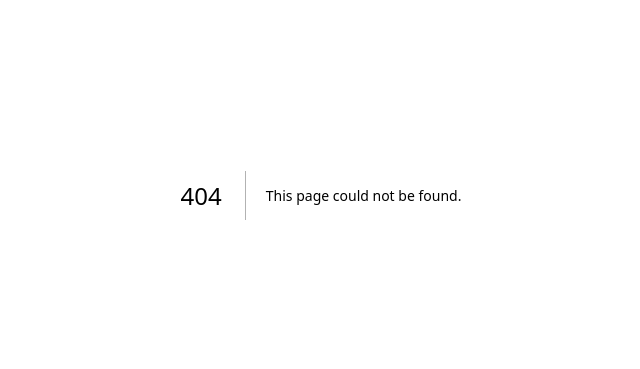
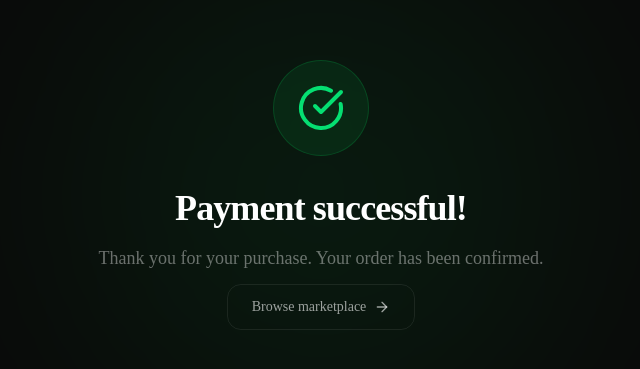
Before and after one commit to hs56704-alt/shopforge, a Next.js app: page /success in a window 1280 px wide. Before the commit this address had no page. Shown: the part 205-574 px from the top of the page, without its empty margins (319-959 px from the left). Built offline with nearby package versions, Linux system fonts and the light colour scheme.

Commit message:
success and cancelled page

```diff
--- /dev/null
+++ b/app/cancelled/page.tsx
@@ -0,0 +1,34 @@
+import Link from "next/link";
+import { XCircle, ArrowLeft } from "lucide-react";
+
+export default function CancelledPage() {
+  return (
+    <div className="min-h-screen bg-[#0a0a0a] text-white flex items-center justify-center px-6">
+
+      <div className="fixed inset-0 pointer-events-none">
+        <div className="absolute top-1/2 left-1/2 -translate-x-1/2 -translate-y-1/2 w-[500px] h-[500px] rounded-full bg-red-600/10 blur-[120px]" />
+      </div>
+
+      <div className="relative text-center max-w-md">
+        <div className="flex items-center justify-center mb-8">
+          <div className="h-24 w-24 rounded-full bg-red-500/10 border border-red-500/20 flex items-center justify-center">
+            <XCircle className="h-12 w-12 text-red-400" />
+          </div>
+        </div>
+
+        <h1 className="text-4xl font-bold tracking-tight mb-4">
+          Payment cancelled
+        </h1>
+        <p className="text-white/40 text-lg mb-8">
+          Your payment was cancelled. No charges were made.
+        </p>
+
+        <Link href="/marketplace"
+          className="inline-flex items-center gap-2 bg-white text-black font-medium px-6 py-3 rounded-xl hover:bg-white/90 transition-colors text-sm">
+          <ArrowLeft className="h-4 w-4" />
+          Back to marketplace
+        </Link>
+      </div>
+    </div>
+  );
+}
--- /dev/null
+++ b/app/success/page.tsx
@@ -0,0 +1,62 @@
+import Link from "next/link";
+import { CheckCircle, ShoppingBag, ArrowRight } from "lucide-react";
+
+interface Props {
+  searchParams: Promise<{ orderId?: string; storeSlug?: string }>;
+}
+
+export default async function SuccessPage({ searchParams }: Props) {
+  const { orderId, storeSlug } = await searchParams;
+
+  return (
+    <div className="min-h-screen bg-[#0a0a0a] text-white flex items-center justify-center px-6">
+
+      {/* Background glow */}
+      <div className="fixed inset-0 pointer-events-none">
+        <div className="absolute top-1/2 left-1/2 -translate-x-1/2 -translate-y-1/2 w-[500px] h-[500px] rounded-full bg-green-600/10 blur-[120px]" />
+      </div>
+
+      <div className="relative text-center max-w-md">
+
+        {/* Success icon */}
+        <div className="flex items-center justify-center mb-8">
+          <div className="h-24 w-24 rounded-full bg-green-500/10 border border-green-500/20 flex items-center justify-center">
+            <CheckCircle className="h-12 w-12 text-green-400" />
+          </div>
+        </div>
+
+        <h1 className="text-4xl font-bold tracking-tight mb-4">
+          Payment successful!
+        </h1>
+        <p className="text-white/40 text-lg mb-3">
+          Thank you for your purchase. Your order has been confirmed.
+        </p>
+
+        {orderId && (
+          <div className="inline-flex items-center gap-2 bg-white/5 border border-white/[0.08] rounded-xl px-4 py-2 mb-8">
+            <span className="text-xs text-white/30">Order ID:</span>
+            <span className="text-xs text-white/60 font-mono">
+              {orderId.slice(-12).toUpperCase()}
+            </span>
+          </div>
+        )}
+
+        {/* Actions */}
+        <div className="flex flex-col sm:flex-row items-center justify-center gap-3">
+          {storeSlug && (
+            <Link href={`/store/${storeSlug}`}
+              className="flex items-center gap-2 bg-white text-black font-medium px-6 py-3 rounded-xl hover:bg-white/90 transition-colors text-sm">
+              <ShoppingBag className="h-4 w-4" />
+              Continue shopping
+            </Link>
+          )}
+          <Link href="/marketplace"
+            className="flex items-center gap-2 border border-white/[0.08] text-white/60 hover:text-white px-6 py-3 rounded-xl transition-colors text-sm">
+            Browse marketplace
+            <ArrowRight className="h-4 w-4" />
+          </Link>
+        </div>
+      </div>
+    </div>
+  );
+}
```
